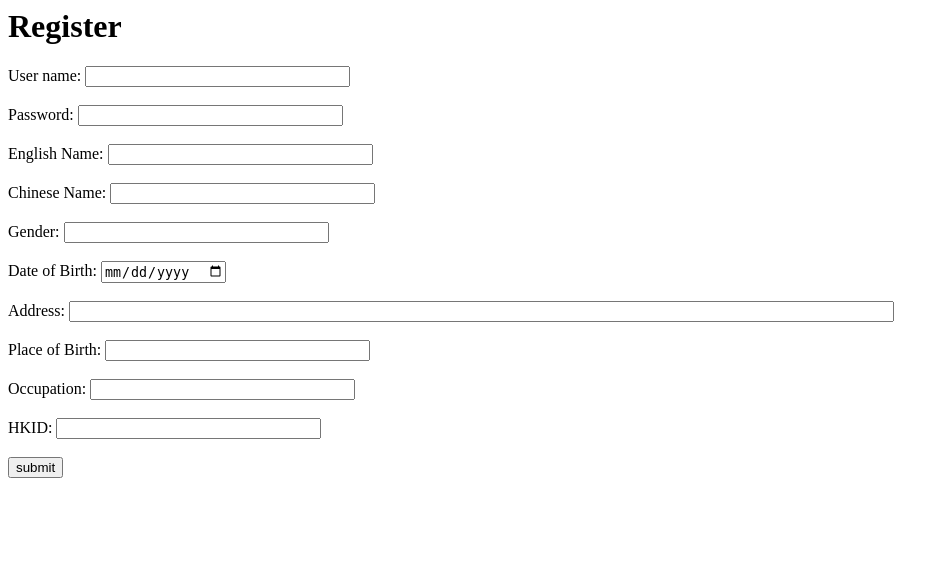
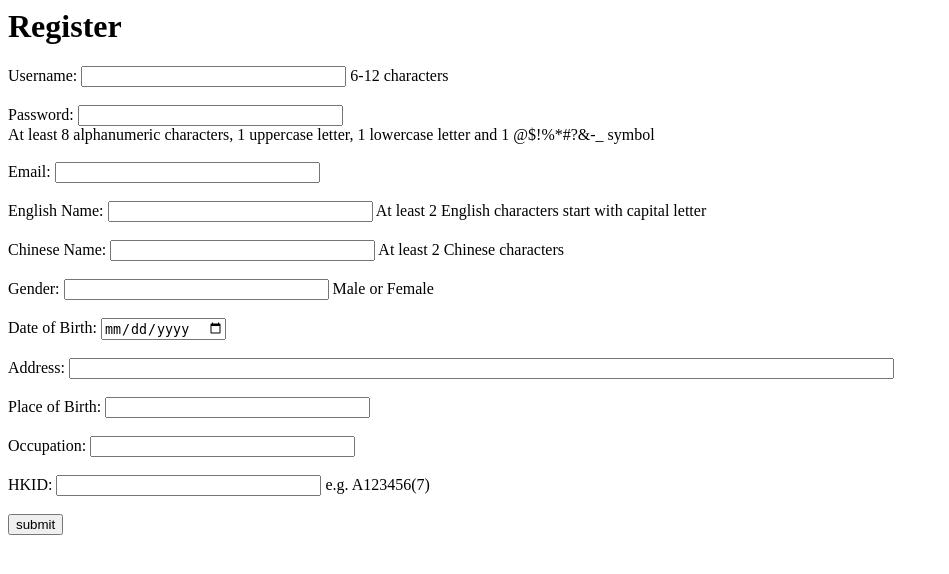
Before and after one commit to 217013277/hkid-appoinment-system, a PHP site: page /register_form.php in a window 1280 px wide. Shown: the top 574 px of the page, without its empty margins (0-949 px from the left). Run offline with PHP 8.4, Linux system fonts and the light colour scheme.

Commit message:
implement register function

```diff
--- a/database.sql
+++ b/database.sql
@@ -24,6 +24,7 @@ CREATE TABLE IF NOT EXISTS `Users` (
   `Username` varchar(30) NOT NULL,
   `Salt` varchar(128) NOT NULL,
   `Hash` varchar(512) NOT NULL,
+  `Email` varchar(100) NOT NULL,
   `RoleId` int,
   `NameEnglish` varchar(100) NOT NULL,
   `NameChinese` varchar(100) COLLATE utf8_general_ci NOT NULL,
@@ -36,7 +37,7 @@ CREATE TABLE IF NOT EXISTS `Users` (
   `CreatedAt` datetime DEFAULT CURRENT_TIMESTAMP,
   `LastModifedAt` datetime DEFAULT CURRENT_TIMESTAMP ON UPDATE CURRENT_TIMESTAMP,
   PRIMARY KEY (`Id`),
-  UNIQUE (`Username`,`HKID`)
+  UNIQUE (`Username`, `Email`, `HKID`)
   -- FOREIGN KEY (RoleId) REFERENCES Roles(`Id`)
 ) ENGINE=InnoDB DEFAULT CHARSET=latin1;
 
--- a/register_form.php
+++ b/register_form.php
@@ -5,17 +5,17 @@
 <body>
 <form action="register_result.php" method="post">
 <h1>Register</h1>
-User name: <input name="username" type="text" size="30" maxlength="100"><br><br>
-Password: <input name="password" type="text" size="30" maxlength="100"><br><br>
-English Name: <input name="engName" type="text" size="30" maxlength="100"><br><br>
-Chinese Name: <input name="chiName" type="text" size="30" maxlength="100"><br><br>
-Gender: <input name="gender" type="text" size="30" maxlength="12"><br><br>
+Username: <input name="username" type="text" size="30" maxlength="100"> 6-12 characters<br><br>
+Password: <input name="password" type="text" size="30" maxlength="100"><br>At least 8 alphanumeric characters, 1 uppercase letter, 1 lowercase letter and 1 @$!%*#?&-_ symbol<br><br>
+Email: <input name="email" type="text" size="30" maxlength="100"><br><br>
+English Name: <input name="engName" type="text" size="30" maxlength="100"> At least 2 English characters start with capital letter<br><br>
+Chinese Name: <input name="chiName" type="text" size="30" maxlength="100"> At least 2 Chinese characters<br><br>
+Gender: <input name="gender" type="text" size="30" maxlength="12"> Male or Female<br><br>
 Date of Birth: <input name="dateOfBirth" type="date" size="30"><br><br>
 Address: <input name="address" type="text" size="100" maxlength="100"><br><br>
 Place of Birth: <input name="placeOfBirth" type="text" size="30" maxlength="100"><br><br>
 Occupation: <input name="occupation" type="text" size="30" maxlength="100"><br><br>
-HKID: <input name="hkid" type="text" size="30" maxlength="100"><br><br>
-
+HKID: <input name="hkid" type="text" size="30" maxlength="100"> e.g. A123456(7)<br><br>
 <input name="submit" type="submit" value="submit">
 </form>
 </body>
```
Also changed, not shown: register_result.php (+64 -30 lines).
